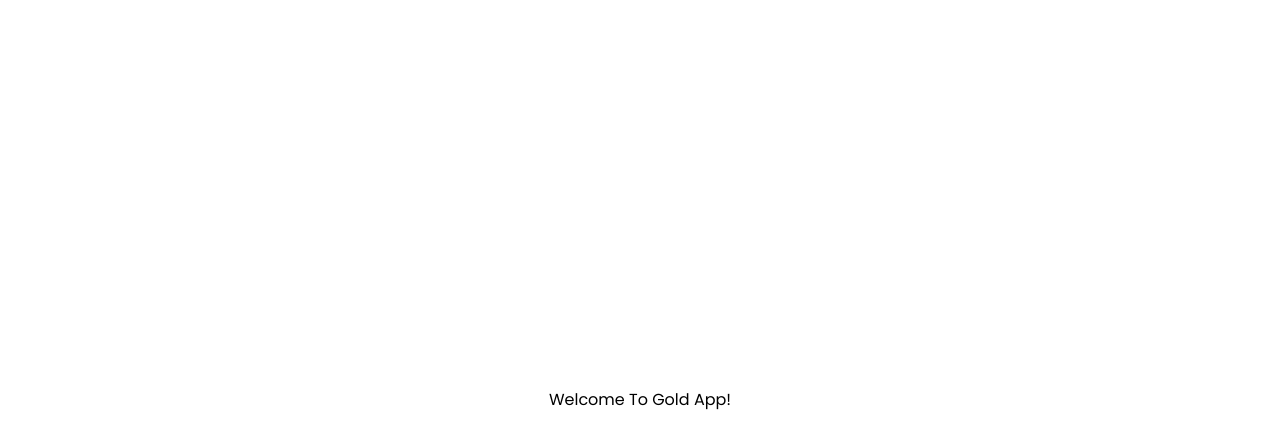
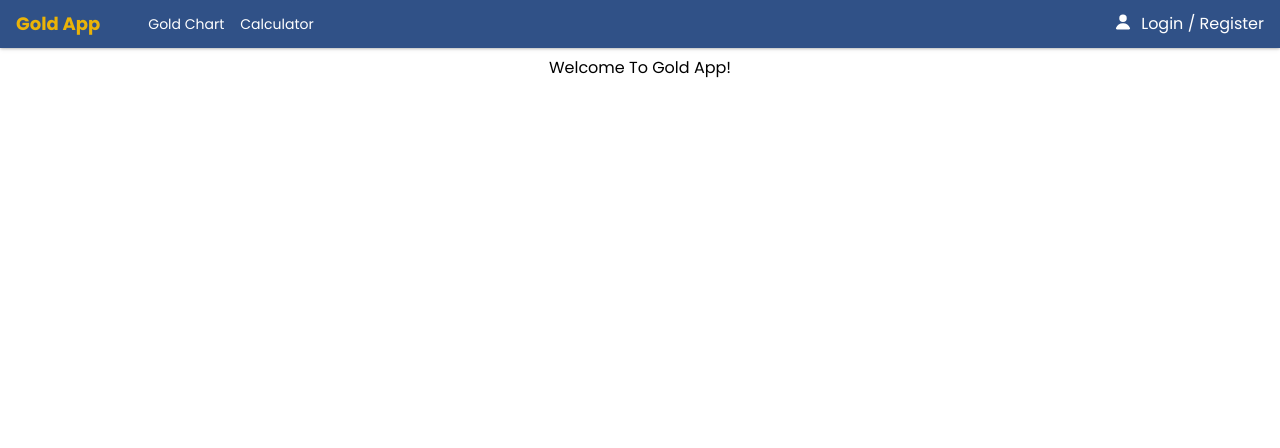
Before and after one commit to amkzdev/Commodity_Price_Tracker_NextJs, a Next.js app: page / in a window 1280 px wide. Shown: the top 448 px of the page. Built offline with nearby package versions, Linux system fonts and the light colour scheme.

Commit message:
Implement Header

```diff
--- /dev/null
+++ b/app/components/StickyHeader/StickyHeader.tsx
@@ -0,0 +1,22 @@
+import { UserIcon } from '@heroicons/react/16/solid'
+import Link from 'next/link'
+import React from 'react'
+import { Navbar } from './components/Navbar/Navbar'
+
+export const StickyHeader = () => {
+  return (
+    <header className='bg-primary w-full  sticky top-0 drop-shadow shadow'>
+      <div className='flex flex-row p-2 justify-between px-4 container min-h-12 items-center mx-auto'>
+        <div className='flex flex-row gap-12 items-center'>
+          <span className='text-yellow-500 font-bold text-lg'>Gold App</span>
+          <Navbar />
+        </div>
+
+        <Link href={'/login'} className='flex flex-row gap-2 text-white'>
+          <UserIcon className='size-5 ' />
+          <span>Login / Register</span>
+        </Link>
+      </div>
+    </header>
+  )
+}
--- /dev/null
+++ b/app/components/StickyHeader/components/Navbar/Navbar.tsx
@@ -0,0 +1,11 @@
+import Link from 'next/link'
+import React from 'react'
+
+export const Navbar = () => {
+  return (
+    <nav className='text-sm flex flex-row gap-4 items-center '>
+        <Link href={'/chart/gold'} className='text-white hover:text-yellow-400 transition-all duration-200' title='Go To Gold Chart'>Gold Chart</Link>
+        <Link href={'/chart/gold#calc'} className='text-white hover:text-yellow-400 transition-all duration-200' title='Go To Calculator'>Calculator</Link>
+    </nav>
+  )
+}
--- /dev/null
+++ b/app/components/index.ts
@@ -0,0 +1 @@
+export { StickyHeader } from './StickyHeader/StickyHeader'
--- a/app/layout.tsx
+++ b/app/layout.tsx
@@ -1,26 +1,28 @@
-import type { Metadata } from "next";
-import { Poppins } from "next/font/google";
-import "./globals.css";
+import type { Metadata } from 'next'
+import { Poppins } from 'next/font/google'
+import './globals.css'
+import { StickyHeader } from '@components'
 
 export const metadata: Metadata = {
-  title: "Gold App",
-  description: "Gold Online Shop",
-};
+  title: 'Gold App',
+  description: 'Gold Online Shop'
+}
 
-const mainFont = Poppins({ weight: ['300', '400', '500', '600', '700', '800', '900'] })
+const mainFont = Poppins({
+  weight: ['300', '400', '500', '600', '700', '800', '900']
+})
 
-export default function RootLayout({
-  children,
+export default function RootLayout ({
+  children
 }: Readonly<{
-  children: React.ReactNode;
+  children: React.ReactNode
 }>) {
   return (
-    <html lang="en">
-      <body
-        className={`${mainFont.className} `}
-      >
-        {children}
+    <html lang='en'>
+      <body className={`${mainFont.className} `}>
+        <StickyHeader />
+        <section className='container mx-auto flex py-2'>{children}</section>
       </body>
     </html>
-  );
+  )
 }
--- a/app/page.tsx
+++ b/app/page.tsx
@@ -2,7 +2,7 @@ import Image from "next/image";
 
 export default function Home() {
   return (
-    <div className="h-full w-full flex justify-center items-center">
+    <div className="flex-1 w-full flex justify-center items-center">
       <span>Welcome To Gold App!</span>
     </div>
   );
```
